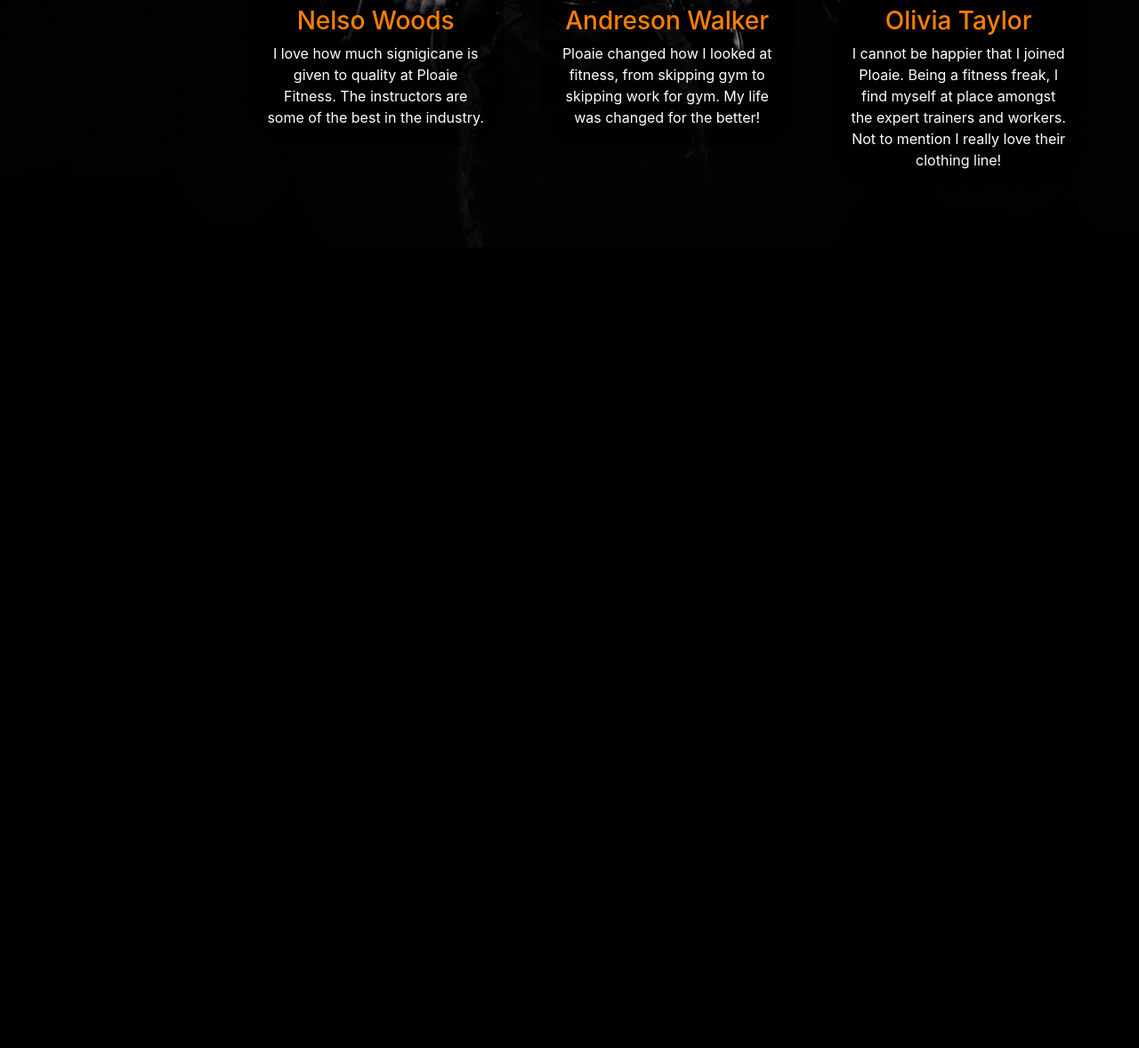
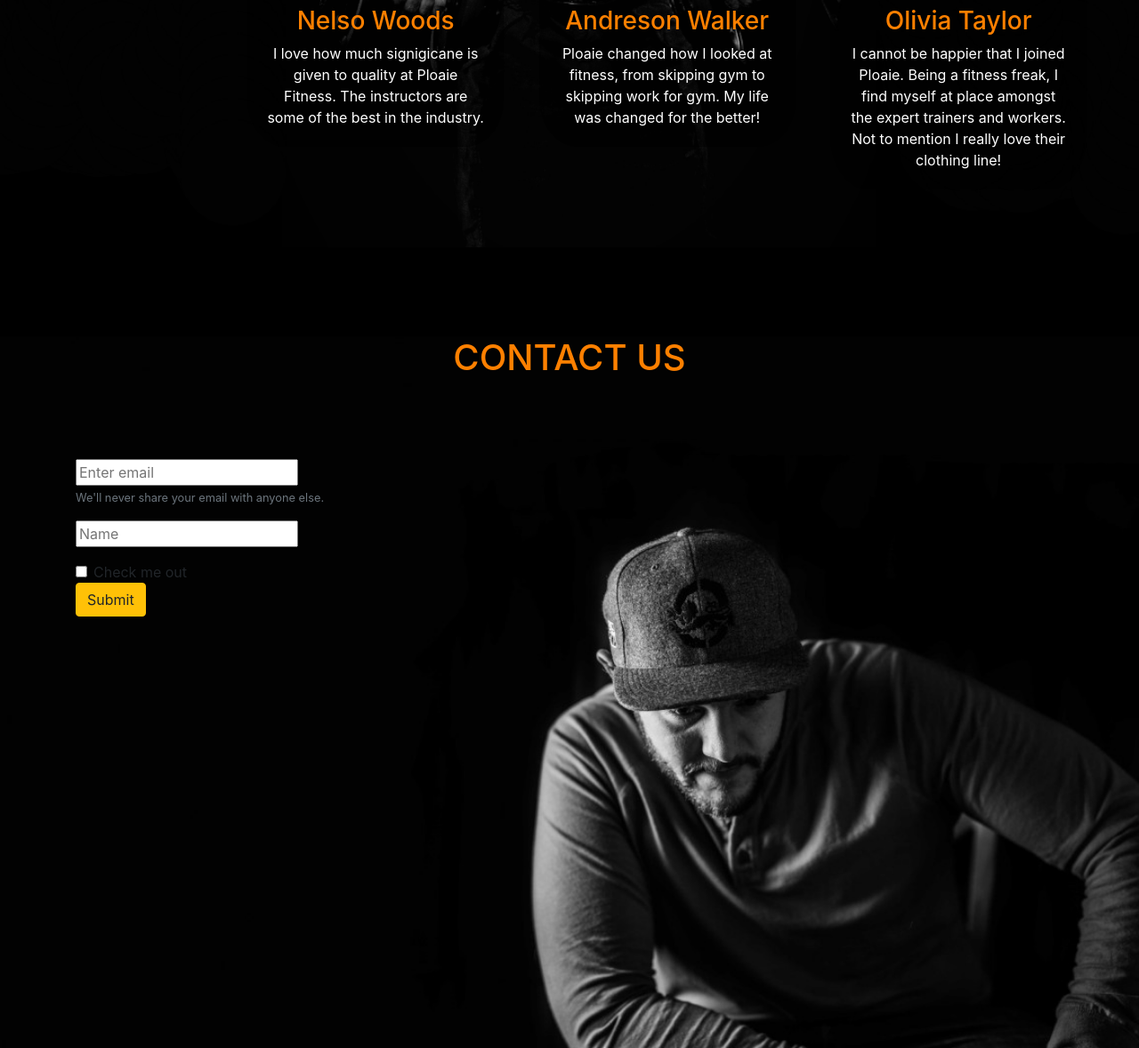
Before and after one commit to Silver15987/ploaie-fitness-website, a plain HTML site: page index.html in a window 1280 px wide. Shown: the part 3001-4179 px from the top of the page at 89% size. Before the commit the page ends 3279 px from the top, so only its background shows below. Drawn offline with nearby package versions, Linux system fonts and the light colour scheme; a web font is replaced by a local one.

Commit message:
Added contact page and a contact form. Properly indented index.html

```diff
--- a/css/master.css
+++ b/css/master.css
@@ -139,3 +139,24 @@ body {
   font-size: 104px;
   color: #FF8000;
 }
+
+.contact_us {
+  margin-top: 100px;
+  background-image: url("../img/contact_background.jpg");
+  /* Full height */
+  height: 100%;
+  /* Center and scale the image nicely */
+  background-position: center;
+  background-repeat: no-repeat;
+  background-size: cover;
+}
+
+.page_content_contact {
+  margin-bottom: 90px;
+  color: #FF8000;;
+}
+
+.smol {
+  width: 250px;
+  display: inline-block;
+}
--- a/index.html
+++ b/index.html
@@ -3,32 +3,21 @@
    <head>
       <meta charset="utf-8">
       <meta name="viewport" content="width=device-width, initial-scale=1, shrink-to-fit=no">
-
       <title>Ploaie Fitness</title>
-
       <!-- Bootstrap CSS -->
       <link rel="stylesheet" href="https://stackpath.bootstrapcdn.com/bootstrap/4.5.2/css/bootstrap.min.css" integrity="sha384-JcKb8q3iqJ61gNV9KGb8thSsNjpSL0n8PARn9HuZOnIxN0hoP+VmmDGMN5t9UJ0Z" crossorigin="anonymous">
-
       <!--Fonts !-->
       <!--
          <link href="https://fonts.googleapis.com/css2?family=Lato&family=Montserrat&family=Open+Sans&family=Oswald&family=Roboto&display=swap" rel="stylesheet">
          !-->
       <!-- Optional JavaScript -->
-
       <!-- jQuery first, then Popper.js, then Bootstrap JS -->
       <script src="https://code.jquery.com/jquery-3.5.1.slim.min.js" integrity="sha384-DfXdz2htPH0lsSSs5nCTpuj/zy4C+OGpamoFVy38MVBnE+IbbVYUew+OrCXaRkfj" crossorigin="anonymous"></script>
       <script src="https://cdn.jsdelivr.net/npm/popper.js@1.16.1/dist/umd/popper.min.js" integrity="sha384-9/reFTGAW83EW2RDu2S0VKaIzap3H66lZH81PoYlFhbGU+6BZp6G7niu735Sk7lN" crossorigin="anonymous"></script>
       <script src="https://stackpath.bootstrapcdn.com/bootstrap/4.5.2/js/bootstrap.min.js" integrity="sha384-B4gt1jrGC7Jh4AgTPSdUtOBvfO8shuf57BaghqFfPlYxofvL8/KUEfYiJOMMV+rV" crossorigin="anonymous"></script>
-
       <link rel="stylesheet" href="css/master.css">
-
-
    </head>
-
    <body>
-
-
-
       <!--navbar !-->
       <nav class="navbar navbar-expand-sm fixed-top navbar-dark bg-dark">
          <a class="navbar-brand" href="#">Ploaie</a>
@@ -45,7 +34,6 @@
          </div>
       </nav>
       <!--navbar end !-->
-
       <!-- landing page start !-->
       <div class="bg_main text-center">
          <div class="very_large_text container-fluid">
@@ -65,15 +53,10 @@
                <div class="col-sm">
                   <a href="#"><img src="img/play.png" alt="youtube"></a>
                </div>
-
             </div>
-
          </div>
-
       </div>
       <!-- Landing page ends !-->
-
-
       <!--Bootstrap Carousel !-->
       <div id="carouselExampleIndicators" class="carousel slide" data-ride="carousel">
          <ol class="carousel-indicators">
@@ -113,7 +96,6 @@
                </div>
             </div>
          </div>
-
          <a class="carousel-control-prev" href="#carouselExampleIndicators" role="button" data-slide="prev">
          <span class="carousel-control-prev-icon" aria-hidden="true"></span>
          <span class="sr-only">Previous</span>
@@ -126,15 +108,12 @@
       <!--Bootstrap Carousel End !-->
       </div>
       <!-- Services Page End !-->
-
       <!-- Testimonials !-->
-
       <div class="Testimonials">
          <div class="container-lg text-center">
             <h1 class="page_content">Testimonials</h1>
             <h2 class="content_page_h2 text-center">Don't believe us? Look for yourself!</h2>
          </div>
-
          <div class="row testimonial_card">
             <!-- Testimonial 1 !-->
             <div class="col-md-3 text-center">
@@ -146,7 +125,6 @@
                   </div>
                </div>
             </div>
-
             <!-- Testimonial 2 !-->
             <div class="col-md-3 text-center">
                <div class="card" style="width: 18rem;">
@@ -157,7 +135,6 @@
                   </div>
                </div>
             </div>
-
             <!-- Testimonial 3 !-->
             <div class="col-md-3 text-center">
                <div class="card" style="width: 18rem;">
@@ -168,21 +145,17 @@
                   </div>
                </div>
             </div>
-
-</div> <!--row end !-->
-
-</div> <!-- Testimonials Page End !-->
-
+         </div>
+         <!--row end !-->
+      </div>
+      <!-- Testimonials Page End !-->
       <!-- TRAINERS PAGE START !-->
-
       <div class="Trainer">
          <div class="container-sm text-center">
             <h1 class="trainer_h1">MEET YOUR NEXT TRAINER</h1>
          </div>
-
          <div id="carouselExampleControls" class="carousel slide" data-ride="carousel">
             <div class="carousel-inner">
-
                <!-- FIRST CAROUSEL !-->
                <div class="carousel-item active">
                   <!-- CARDS SET 1 IN CAROUSEL SLIDE 1 !-->
@@ -197,7 +170,6 @@
                            </div>
                         </div>
                      </div>
-
                      <!-- Trainer 1-2 !-->
                      <div class="col-md-3 text-center">
                         <div class="card" style="width: 18rem;">
@@ -208,7 +180,6 @@
                            </div>
                         </div>
                      </div>
-
                      <!-- Trainer 1-3 !-->
                      <div class="col-md-3 text-center">
                         <div class="card" style="width: 18rem;">
@@ -219,12 +190,12 @@
                            </div>
                         </div>
                      </div>
-
-    </div> <!-- ROW END FOR CARDS !-->
-  </div> <!-- End For Carouselle Slide 1 !-->
+                  </div>
+                  <!-- ROW END FOR CARDS !-->
+               </div>
+               <!-- End For Carouselle Slide 1 !-->
                <!-- SECOND CAROUSEL start !-->
                <div class="carousel-item">
-
                   <!-- CARDS SET 2 IN CAROUSEL SLIDE 2 !-->
                   <div class="row testimonial_card">
                      <!-- Trainer 2-1 !-->
@@ -237,7 +208,6 @@
                            </div>
                         </div>
                      </div>
-
                      <!-- Trainer 2-2 !-->
                      <div class="col-md-3 text-center">
                         <div class="card" style="width: 18rem;">
@@ -248,7 +218,6 @@
                            </div>
                         </div>
                      </div>
-
                      <!-- Trainer 2-3 !-->
                      <div class="col-md-3 text-center">
                         <div class="card" style="width: 18rem;">
@@ -259,12 +228,12 @@
                            </div>
                         </div>
                      </div>
-
-    </div> <!-- ROW END FOR CARDS !-->
-  </div><!-- End for carousel Slide 2 !-->
+                  </div>
+                  <!-- ROW END FOR CARDS !-->
+               </div>
+               <!-- End for carousel Slide 2 !-->
                <!-- THIRD CAROUSEL !-->
                <div class="carousel-item">
-
                   <!-- CARDS SET 3 IN CAROUSEL SLIDE 3 !-->
                   <div class="row testimonial_card">
                      <!-- Trainer 3-1 !-->
@@ -277,7 +246,6 @@
                            </div>
                         </div>
                      </div>
-
                      <!-- Trainer 3-2 !-->
                      <div class="col-md-3 text-center">
                         <div class="card" style="width: 18rem;">
@@ -288,7 +256,6 @@
                            </div>
                         </div>
                      </div>
-
                      <!-- Trainer 3-3 !-->
                      <div class="col-md-3 text-center">
                         <div class="card" style="width: 18rem;">
@@ -299,9 +266,10 @@
                            </div>
                         </div>
                      </div>
-
-    </div> <!-- ROW END FOR CARDS !-->
-  </div><!-- End for carousel Slide 3 !-->
+                  </div>
+                  <!-- ROW END FOR CARDS !-->
+               </div>
+               <!-- End for carousel Slide 3 !-->
             </div>
             <a class="carousel-control-prev" href="#carouselExampleControls" role="button" data-slide="prev">
             <span class="carousel-control-prev-icon" aria-hidden="true"></span>
@@ -312,19 +280,27 @@
             <span class="sr-only">Next</span>
             </a>
          </div>
-
-
       </div>
-
-
-
-
-
-
-
-
-
-
-
+      <div id="contact_page" class="contact_us container-fluid">
+         <div class="container-sm text-center">
+            <h1 class="page_content_contact">CONTACT US</h1>
+         </div>
+         <div class="container-sm">
+           <form>
+ <div class="form-group">
+   <input class="smol" type="email" class="form-control" id="exampleInputEmail1" aria-describedby="emailHelp" placeholder="Enter email">
+   <small id="emailHelp" class="form-text text-muted">We'll never share your email with anyone else.</small>
+ </div>
+ <div class="form-group">
+   <input class="smol" type="text" class="form-control" id="exampleInputPassword1" placeholder="Name">
+ </div>
+ <div class="form-check">
+   <input type="checkbox" class="form-check-input" id="exampleCheck1">
+   <label class="form-check-label" for="exampleCheck1">Check me out</label>
+ </div>
+ <button type="submit" class="btn btn-warning">Submit</button>
+</form>
+         </div>
+      </div>
    </body>
 </html>
```
Also changed, not shown: img/contact_background.jpg (added). Lines whose indentation alone changed are shown as unchanged.
